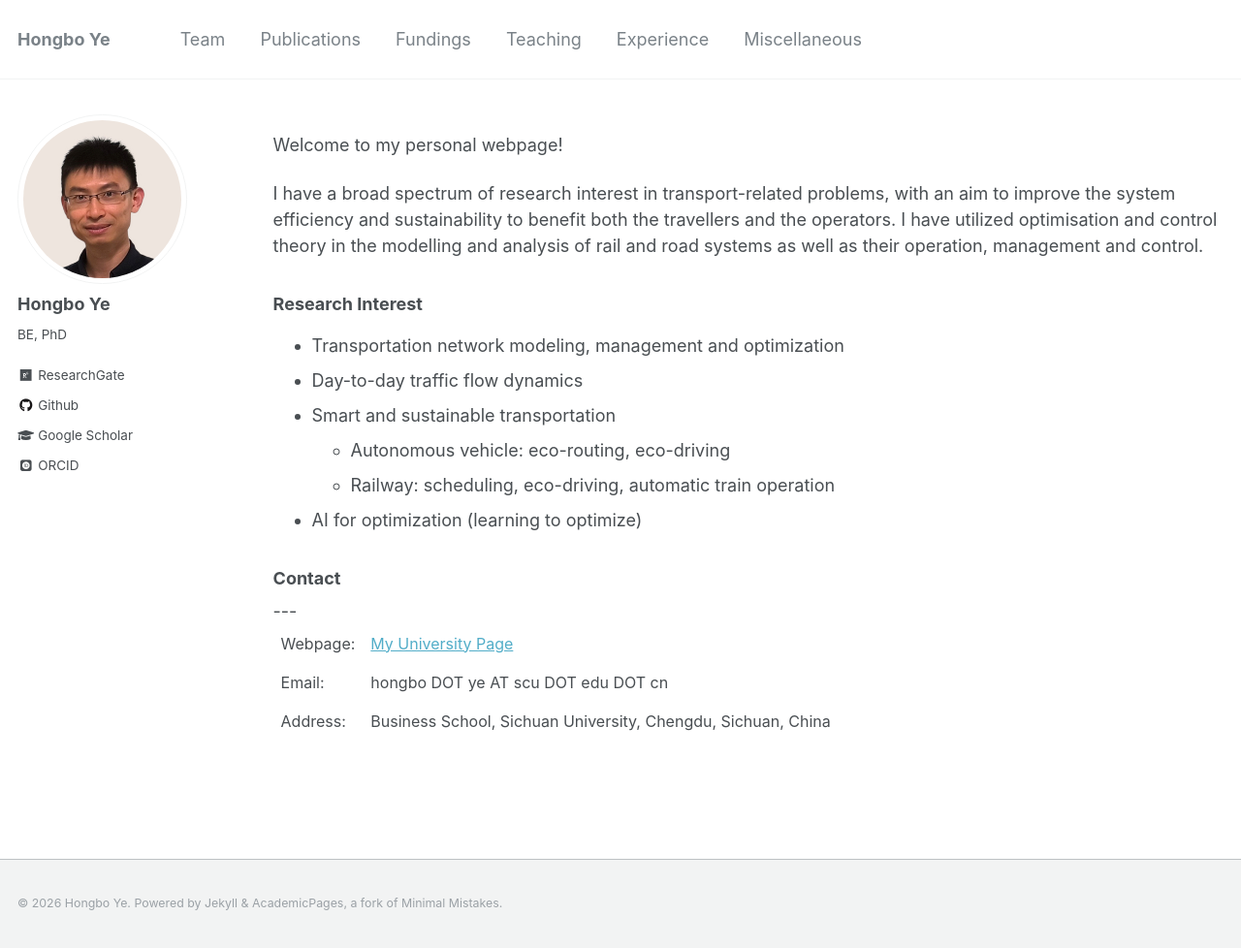
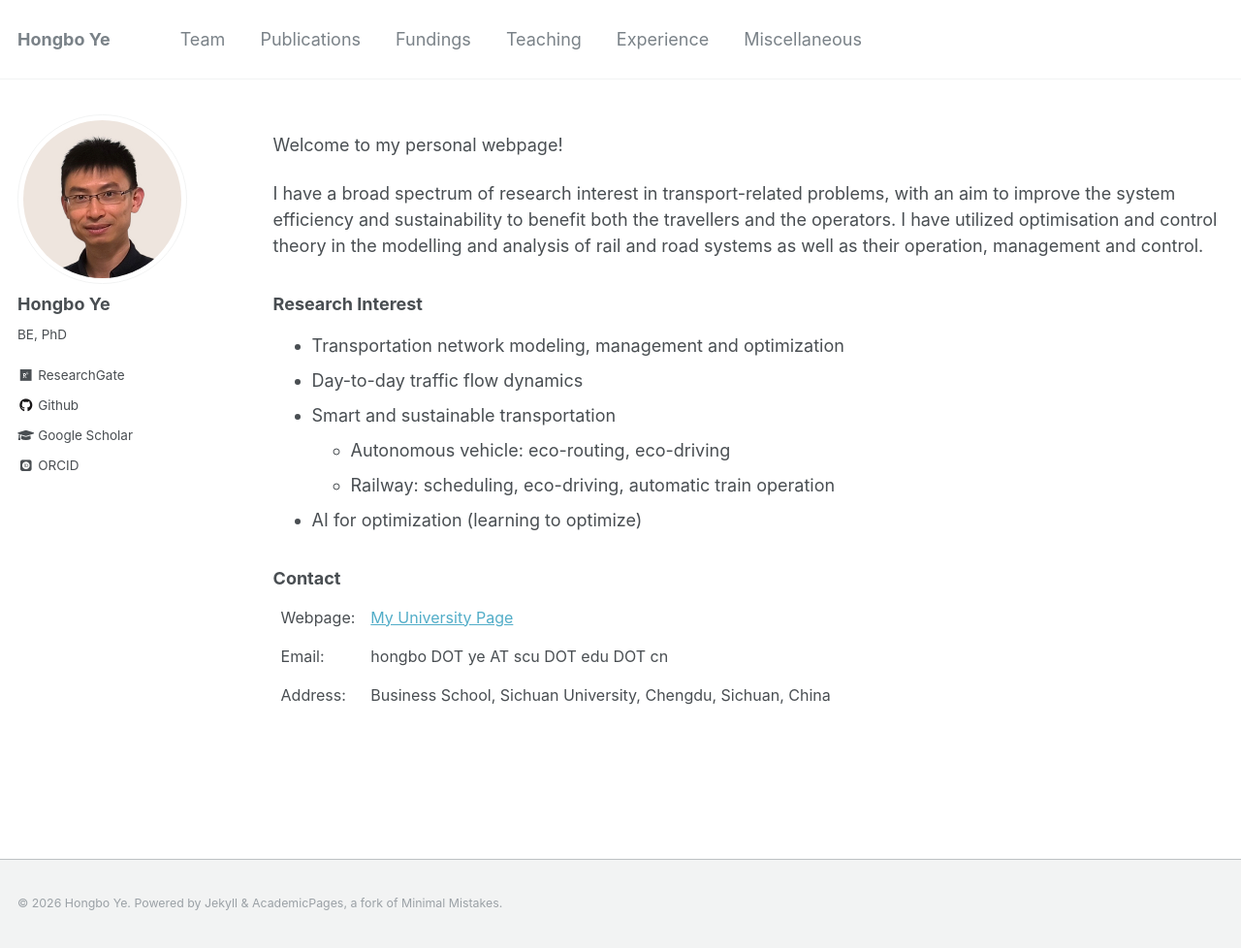
Before and after one commit to hb-ye/hb-ye.github.io, a Jekyll site: the page built from index.markdown, in a window 1280 px wide and 978 px high. Shown: the whole window at 97% size. Built offline with Jekyll 4.4.1, drawn with Linux system fonts in a browser that asks for light colours; some web fonts are replaced.

Commit message:
Update index.markdown

```diff
--- a/index.markdown
+++ b/index.markdown
@@ -33,17 +33,17 @@ I have a broad spectrum of research interest in transport-related problems, with
     <col>
   </colgroup>
 
- -   <tr valign="top" style=" border: none;">
+  <tr valign="top" style=" border: none;">
     <td style="border: none;"> Webpage: </td>
     <td style="border: none;"> <a href="https://bs.scu.edu.cn/guanlikexue/202606/11013.html"> My University Page </a> </td>
   </tr>
 
- - <tr valign="top" style=" border: none;">
+  <tr valign="top" style=" border: none;">
     <td style="border: none;"> Email: </td>
     <td style="border: none;"> hongbo DOT ye AT scu DOT edu DOT cn </td>
   </tr>
 
- -  <tr valign="top" style="border: none;">
+  <tr valign="top" style="border: none;">
     <td style="border: none;"> Address: </td>
     <td style="border: none;"> Business School, Sichuan University, Chengdu, Sichuan, China</td>
   </tr>
```
